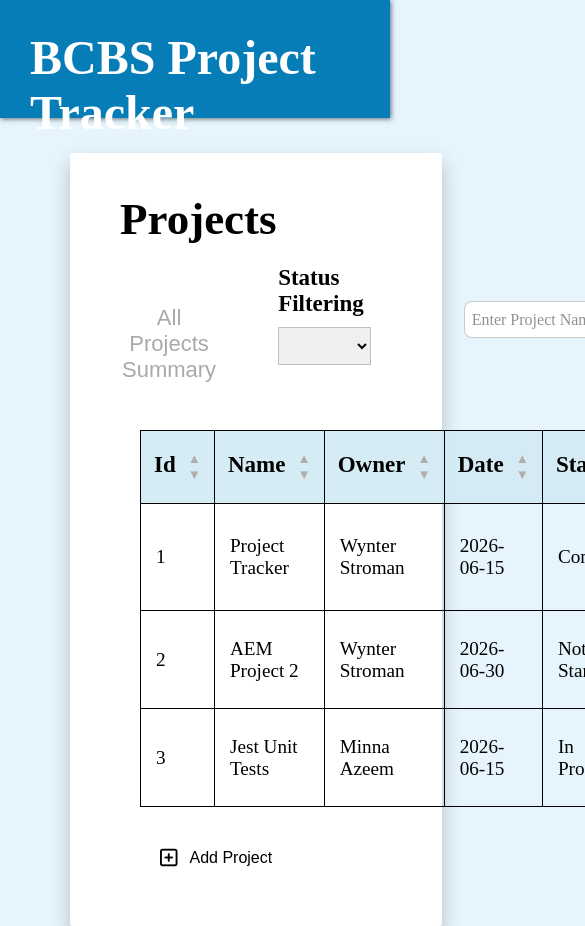
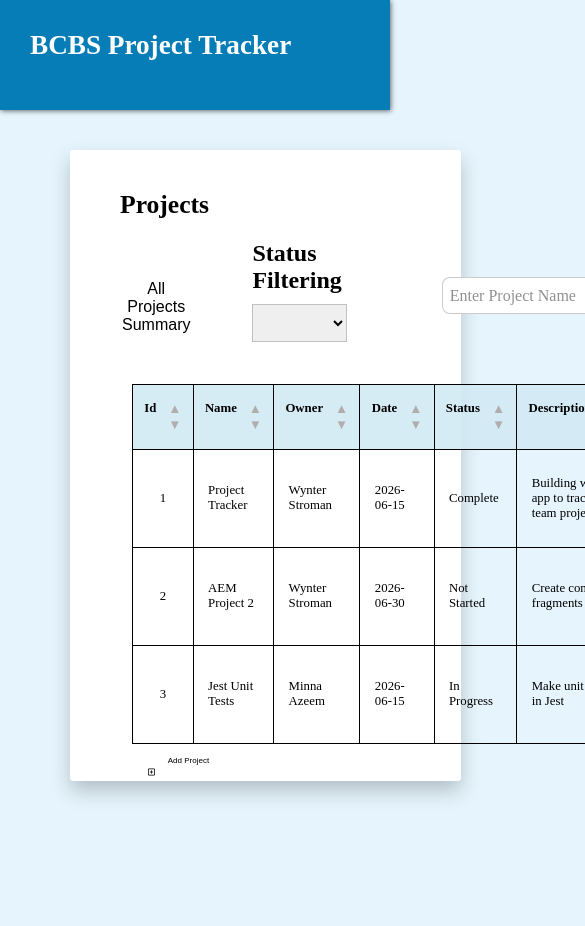
Before and after one commit to WynterS04/ProjectTracker, a Vue app: page / in a window 390 px wide. Shown: the top 926 px of the page, 585 px wide, since content can reach past the window. After the commit the page ends 844 px from the top, so only its background shows below. Built offline with nearby package versions, Linux system fonts and the light colour scheme.

Commit message:
adding responsive CSS

```diff
--- a/index.html
+++ b/index.html
@@ -1,7 +1,8 @@
 <!DOCTYPE html>
-<html lang="">
+<html lang="en">
   <head>
     <meta charset="UTF-8">
+    <meta name="description" content="Project Tracker for commercial web team">
     <link rel="icon" href="/favicon.ico">
     <link rel="stylesheet" href="https://cdnjs.cloudflare.com/ajax/libs/font-awesome/6.5.1/css/all.min.css"/>
     <meta name="viewport" content="width=device-width, initial-scale=1.0">
--- a/src/assets/main.css
+++ b/src/assets/main.css
@@ -22,17 +22,19 @@
 
 .nav-bar {
   background: #067DB7;
-  height: 100px;
-  padding-bottom: 18px;
-  margin: 0px 0px 35px;
+  height: 13vh;
+  width: 100%;
+  padding-bottom: 1.25rem;
+  box-sizing: border-box;
+  margin: 0px 0px 40px;
   -webkit-box-shadow: 0px 2px 15px -12px rgba(0, 0, 0, 0.57);
   -moz-box-shadow: 0px 2px 15px -12px rgba(0, 0, 0, 0.57);
   box-shadow: 1px 1px 5px rgba(0, 0, 0, 0.57);
 }
 
 .nav-bar h1 {
-    margin: 0px;
+    margin: 0;
     padding: 30px 30px 0px;
     color: white;
-    font-size: 48px;
+    font-size: clamp(1.7rem, 4vw, 3rem);
 }
--- a/src/components/ProjectList.vue
+++ b/src/components/ProjectList.vue
@@ -131,7 +131,7 @@
                 :key="index"
                 :class="{overdue: isOverdue(row.date, row.status)}"
                 >
-                    <td>{{ row.id }}</td>
+                    <td class="id-column">{{ row.id }}</td>
                     <td>{{ row.project }}</td>
                     <td>{{ row.owner }}</td>
                     <td data-test="date">{{ row.date }}</td>
@@ -142,7 +142,7 @@
                     <!--confirm & delete project-->
                     <div class="trash">
                         <button class="trash-button" type="button" aria-label="Delete" @click="openDeleteModal(row)">
-                            <i id="trash-icon" data-test="delete-icon" class="fas fa-trash fa-lg" role="button"></i>
+                            <i id="trash-icon" data-test="delete-icon" class="fas fa-trash fa-lg" aria-hidden="true"></i>
                         </button>
                         <div v-if="showDeleteModal" class="modal-backdrop">
                             <div data-test="delete-modal" class="modal">
@@ -160,14 +160,14 @@
                     <!--edit project-->
                     <div class="edit">
                         <button class="edit-button" type="button" aria-label="Edit" @click="openEditModal(row)">
-                        <i data-test="edit-icon" class="fa-solid fa-pen-to-square fa-lg" id="edit-icon" ></i>
+                        <i data-test="edit-icon" class="fa-solid fa-pen-to-square fa-lg" id="edit-icon" aria-hidden="true"></i>
                         </button>
                         <div v-if="showEditModal" class="modal-backdrop">
                             <div data-test="edit-modal" class="project-form-container">
                                 <div class="modal-header">
                                 <h1>Edit Project</h1>
                                     <button class="close-button" type="button" aria-label="close" @click="showEditModal=false">
-                                        <i data-test="cancel-button" class="fas fa-xmark" id="close-icon"></i>
+                                        <i data-test="cancel-button" class="fas fa-xmark" id="close-icon" aria-hidden="true"></i>
                                     </button>
                                 </div>
 
@@ -187,7 +187,7 @@
         <div class="add-project" >
             <button type="button" aria-label="Add Project" class="add-project-button" @click="openAddModal">
                 <div class="add-icon">
-                    <i data-test="add-icon" class="far fa-plus-square fa-lg" id="add"></i>
+                    <i data-test="add-icon" class="far fa-plus-square fa-lg" id="add" aria-hidden="true"></i>
                 </div>
                 <div class="add-text">
                     <p>Add Project</p>
@@ -199,7 +199,7 @@
                 <div class="modal-header">
                 <h1>New Project</h1>
                     <button class="close-button" type="button" aria-label="close" @click="showAddModal=false">
-                        <i data-test="cancel-button" class="fas fa-xmark fa-lg" id="close-icon"></i>
+                        <i data-test="cancel-button" class="fas fa-xmark fa-lg" id="close-icon" aria-hidden="true"></i>
                     </button>
                 </div>
 
@@ -222,9 +222,9 @@
     font-size: larger;
 }
 table {
-    margin: 25px 20px 15px;
     border-collapse: collapse;
-    width: 95%;
+    width: 79vw;
+    margin: 1% 3.5%;
 }
 .table-header {
     display: flex;
@@ -234,9 +234,12 @@
 thead {
     background: #d2eaf4e7;
 }
-th, tr {
-    font-size: larger;
-    padding: 20px 13px 20px;
+th {
+    font-size: clamp(0.8rem, 2vw, 1.5rem);
+    padding: 1rem 0.7rem 1rem;
+}
+tr {
+    font-size: clamp(0.8rem, 2vw, 1.2rem);
 }
 th, td {
     border: 1px solid black;
@@ -245,10 +248,14 @@
     background-color: #fca6a5a2;
 }
 td {
-    padding: 20px 15px;
+    padding: 0.8rem 0.9rem;
 }
 label {
-    font-size: 23px;
+    font-size: 1.5rem;
+}
+.id-column {
+    text-align: center;
+    padding: 0px !important;
 }
 .trash-button {
     margin: 17px 18px 17px;
@@ -324,15 +331,14 @@
     background-color: transparent;
     border: none;
     border-radius: 8px;
-    margin: 28px 0px 0px 20px;
+    margin: 1% 2.5%;
 }
 .add-text p{
-    margin: 13px 12px;
-    font-size: 120%;
+    font-size: clamp( 0.5rem, 2vw, 1rem);
 }
 #add {
-    font-size: 150%;
-    margin: 21px 0px 10px 14px;
+    font-size: clamp( 0.5rem, 2vw, 1.3rem);
+    margin: 1.5rem 0.8rem;
 }
 .add-project-button:hover  {
     transition: transform 0.3s ease, box-shadow 0.3s ease;
--- a/src/views/HomeView.vue
+++ b/src/views/HomeView.vue
@@ -30,7 +30,7 @@
         <h1>BCBS Project Tracker</h1>
     </div>
 
-    <div class="page-wrapper">
+    <div class="page-wrapper" role="main">
         <h1>Projects</h1>
         <div class="top-bar">
             <div class="project-view">
@@ -44,7 +44,7 @@
                 <!-- Filtering By Status -->
                 <form class="status-filter">
                     <label>Status Filtering</label>
-                    <select data-test="status-select" v-model="status">
+                    <select aria-label="Status" data-test="status-select" v-model="status">
                             <option value ="Not Started">Not Started</option>
                             <option value = "In Progress">In-Progress</option>
                             <option value = "Complete">Complete</option>
@@ -57,7 +57,7 @@
                     <label for="search-bar" style="text-align: end; position: relative; left: -30px;">Search</label>
                     <div class="search-project">
                         <input id="search-bar" v-model="searchTerm" @input="arrayToDisplay = store.searchByName(searchTerm)" type="search" placeholder="Enter Project Name">
-                        <i class="fa-solid fa-magnifying-glass" id="search"></i>
+                        <i class="fa-solid fa-magnifying-glass" id="search" aria-hidden="true"></i>
                     </div>
                 </form>
             </div>
@@ -76,38 +76,36 @@
 
 <style>
 .page-wrapper h1 {
-    font-size: 45px;
+    font-size: clamp(1.6rem, 4vw, 3rem);;
     padding-left: 30px;
 }
 .page-wrapper {
     background-color: white;
     padding: 20px;
     margin: 0px 70px 0px;
-    height: 80%;
-    width: 85%;
+    height: 70vh;
+    width: 90vw;
     border-radius: 3px;
     box-shadow: 0 10px 20px rgba(0,0,0,0.22);
 }
 .projectlist-wrapper {
-    background: white;
-    padding: 20px 30px 25px;
-    margin-top: 0px;
+    padding: 1.2rem 2rem 1.5rem;
     border-radius: 5px;
 }
 h1{
     margin: 20px 0px 10px;
 }
 .project-view button:hover{
-    color:black ;
+    color:darkgrey ;
     background: transparent;
     text-decoration: underline;
 }
 .project-view button {
     border: transparent;
     background: transparent;
-    color: darkgrey;
+    color: black;
     padding: 0px 12px 0px;
-    font-size: 22px;
+    font-size: clamp(1rem, 2vw, 1.5rem);
 }
 .project-view {
     position: relative;
@@ -130,7 +128,7 @@
 .status-filter {
     position: relative;
     top: 0px;
-    font-size: medium;
+    font-size: clamp(1rem, 2vw, 1.5rem);
 }
 .status-filter select:hover {
     cursor: pointer;
```
